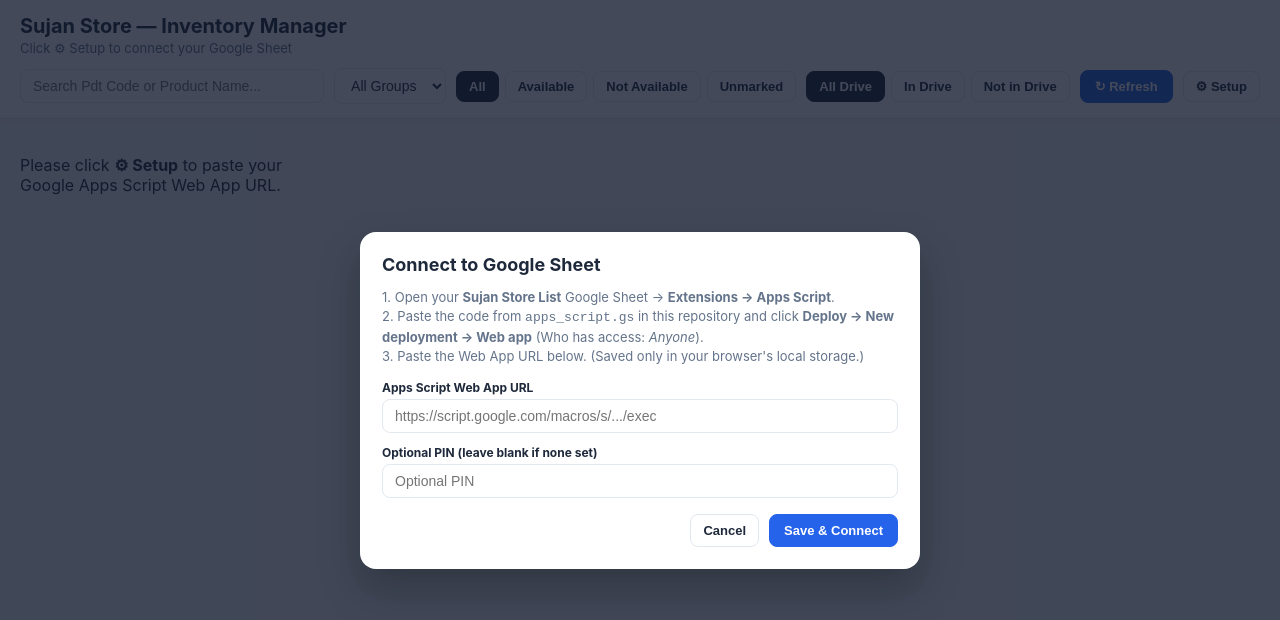
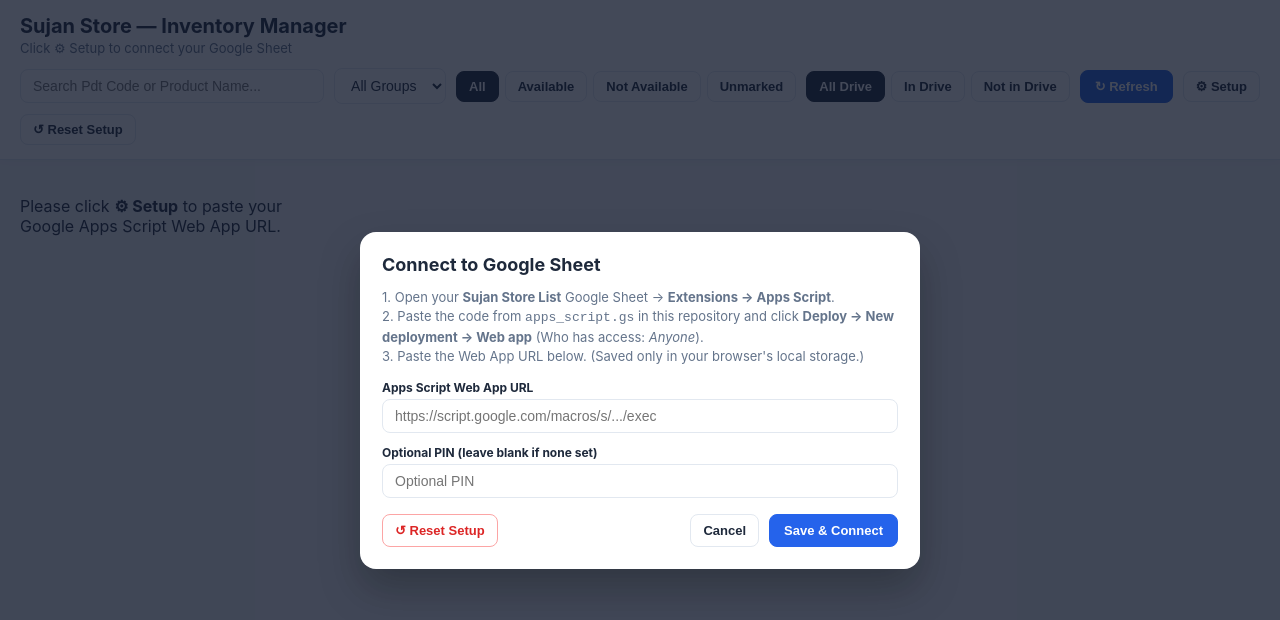
Before and after one commit to RojanSthapit/sujan-store-inventory, a plain HTML site: page index.html in a window 1280 px wide. Drawn offline with Linux system fonts and the light colour scheme.

Commit message:
Add Reset Setup button

```diff
--- a/index.html
+++ b/index.html
@@ -203,6 +203,7 @@
       </div>
       <button class="primary-btn" onclick="loadProducts()">↻ Refresh</button>
       <button class="pill-btn" onclick="openSetup()">⚙ Setup</button>
+      <button class="pill-btn" onclick="resetSetup()">↺ Reset Setup</button>
     </div>
   </header>
 
@@ -227,9 +228,12 @@
         <label>Optional PIN (leave blank if none set)</label>
         <input type="password" id="gasPinInput" placeholder="Optional PIN" />
       </div>
-      <div style="display:flex; gap:10px; justify-content:flex-end; margin-top:16px;">
-        <button class="pill-btn" onclick="closeSetup()">Cancel</button>
-        <button class="primary-btn" onclick="saveSetup()">Save &amp; Connect</button>
+      <div style="display:flex; gap:10px; justify-content:space-between; margin-top:16px;">
+        <button class="pill-btn" style="color:var(--red); border-color:#fca5a5;" onclick="resetSetup()">↺ Reset Setup</button>
+        <div style="display:flex; gap:10px;">
+          <button class="pill-btn" onclick="closeSetup()">Cancel</button>
+          <button class="primary-btn" onclick="saveSetup()">Save &amp; Connect</button>
+        </div>
       </div>
     </div>
   </div>
@@ -295,6 +299,16 @@
       localStorage.setItem(STORAGE_PIN, pin);
       closeSetup();
       loadProducts();
+    }
+
+    function resetSetup() {
+      localStorage.removeItem(STORAGE_URL);
+      localStorage.removeItem(STORAGE_PIN);
+      document.getElementById("gasUrlInput").value = "";
+      document.getElementById("gasPinInput").value = "";
+      allProducts = [];
+      showToast("Setup cleared");
+      openSetup();
     }
 
     function showToast(msg) {
```
